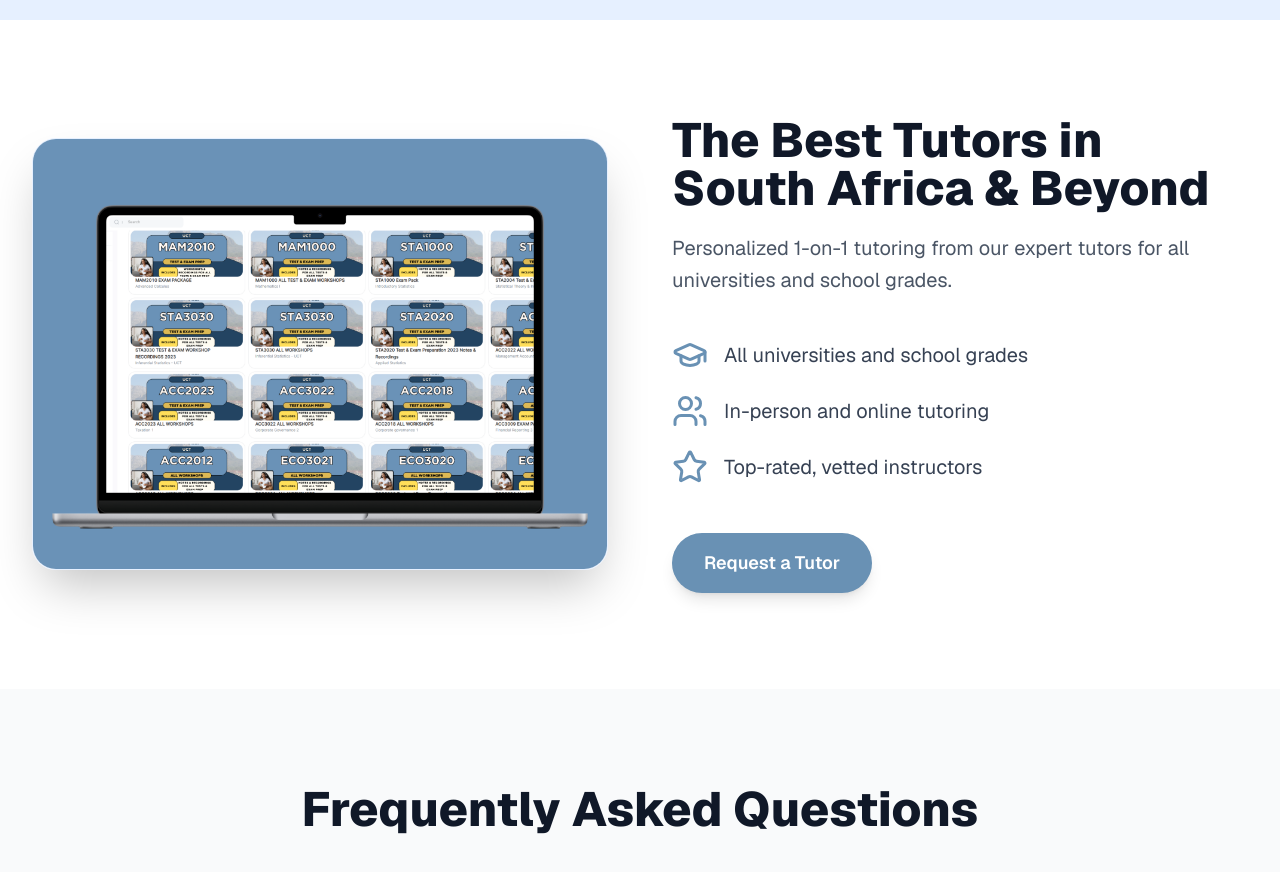
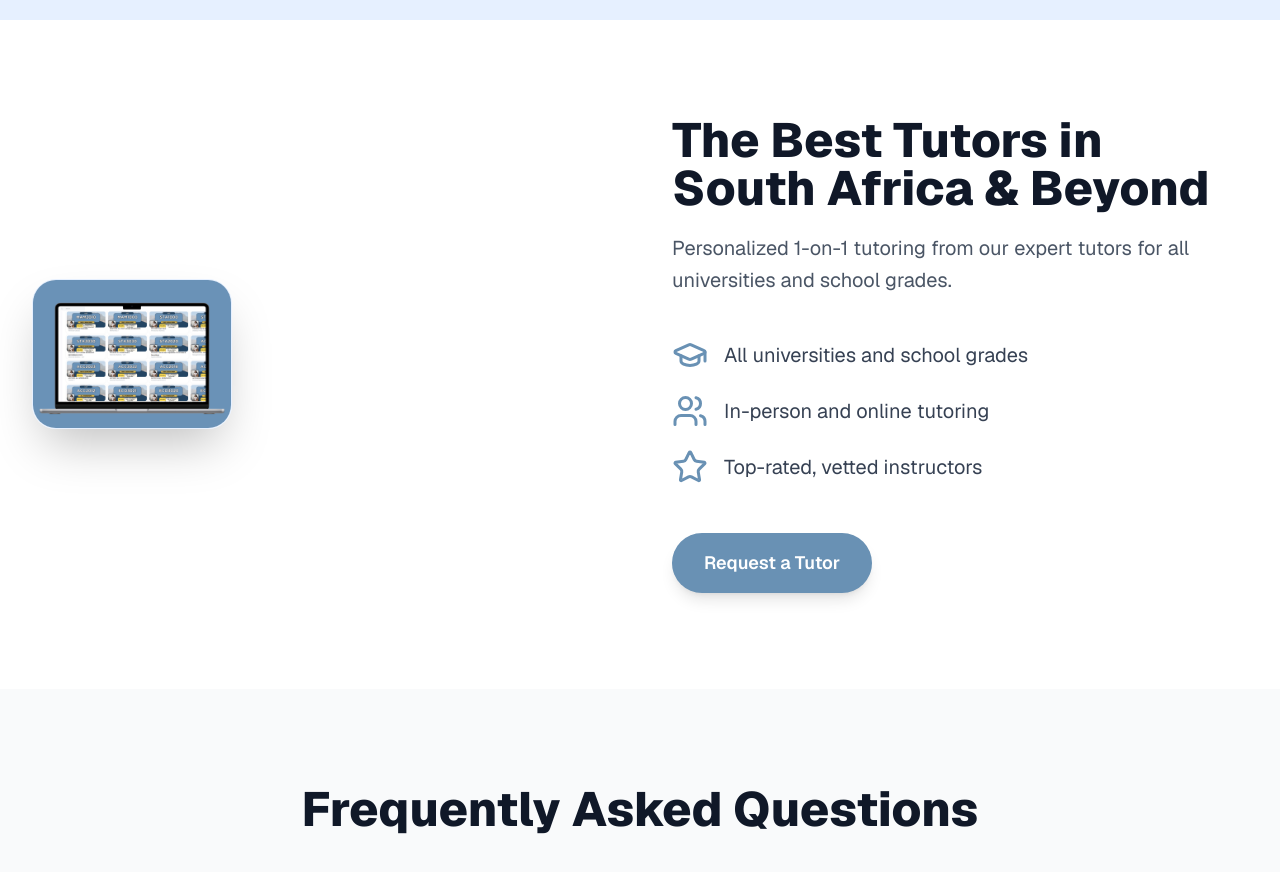
Before and after one commit to Starchmeister/smartprep, a Next.js app: page / in a window 1280 px wide. Shown: the part 3240-4112 px from the top of the page. Built offline with nearby package versions, Linux system fonts and the light colour scheme.

Commit message:
Update page.tsx

```diff
--- a/src/app/page.tsx
+++ b/src/app/page.tsx
@@ -510,11 +510,14 @@ export default function App() {
         <section className="py-24 bg-white">
           <div className="container mx-auto px-8 grid md:grid-cols-2 gap-16 items-center">
             <div>
-              <img
-                src="/120shots_so.png"
-                alt="Tutoring platform dashboard"
-                className="rounded-3xl shadow-2xl border border-[#E6F0FF]"
-              />
+            <Image
+            src="/120shots_so.png"
+            alt="Tutoring platform dashboard"
+            width={200}
+            height={80}
+            priority
+            className="rounded-3xl shadow-2xl border border-[#E6F0FF]"
+          />
             </div>
             <div>
               <h2 className="text-4xl md:text-5xl font-extrabold text-gray-900">
```
